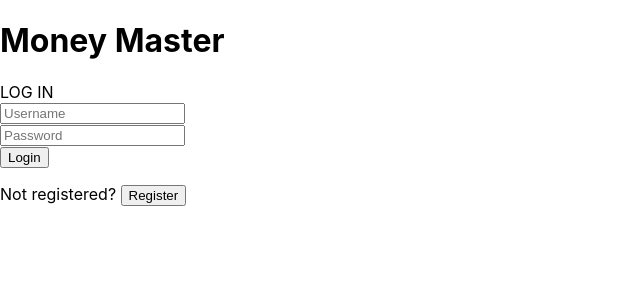
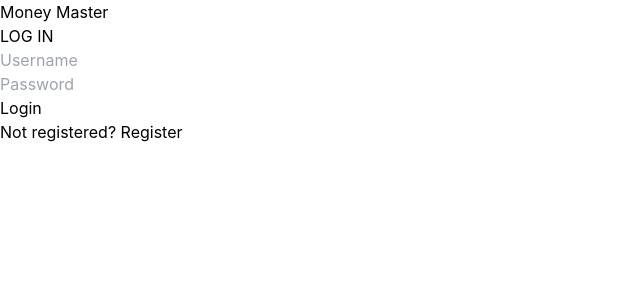
Before and after one commit to ky537465/MERN_Team_20, a React (Create React App) app in the folder moneyMaster/frontend/: page / in a window 1280 px wide. Shown: the top 300 px of the page, without its empty margins (0-640 px from the left). Built offline with nearby package versions, Linux system fonts and the light colour scheme.

Commit message:
Added tailwind config

```diff
--- a/moneyMaster/frontend/src/components/PageTitle.js
+++ b/moneyMaster/frontend/src/components/PageTitle.js
@@ -1,6 +1,6 @@
 function PageTitle(){
     return (
-        <h1 id="title">Money Master</h1>
+        <h1 id="title" >Money Master</h1>
     );
 };
 
--- a/moneyMaster/frontend/src/index.css
+++ b/moneyMaster/frontend/src/index.css
@@ -1,3 +1,6 @@
+@import 'tailwindcss/base';
+@import 'tailwindcss/components';
+@import 'tailwindcss/utilities';
 body {
   margin: 0;
   font-family: -apple-system, BlinkMacSystemFont, 'Segoe UI', 'Roboto', 'Oxygen',
--- /dev/null
+++ b/moneyMaster/frontend/tailwind.config.js
@@ -0,0 +1,10 @@
+/** @type {import('tailwindcss').Config} */
+module.exports = {
+  content: [
+    './src/**/*.{js,jsx,ts,tsx}',
+  ],
+  theme: {
+    extend: {},
+  },
+  plugins: [],
+}
--- a/moneyMaster/package.json
+++ b/moneyMaster/package.json
@@ -6,5 +6,8 @@
     "express": "^4.18.3",
     "mongodb": "^6.4.0",
     "tar": "^6.2.0"
+  },
+  "devDependencies": {
+    "tailwindcss": "^3.4.3"
   }
 }
```
Also changed, not shown: 1 other file (tests, documents, lock files or other folders).
